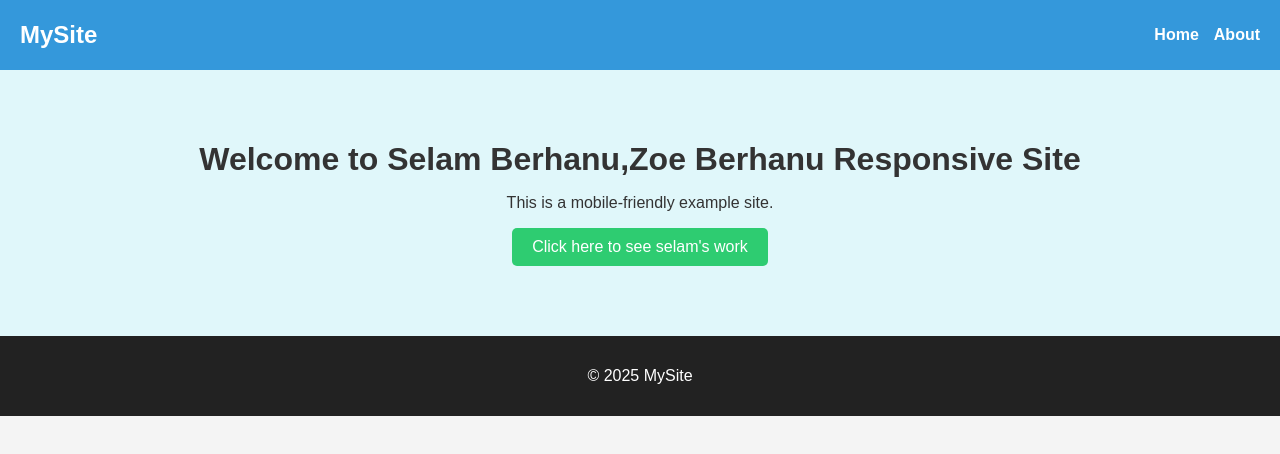
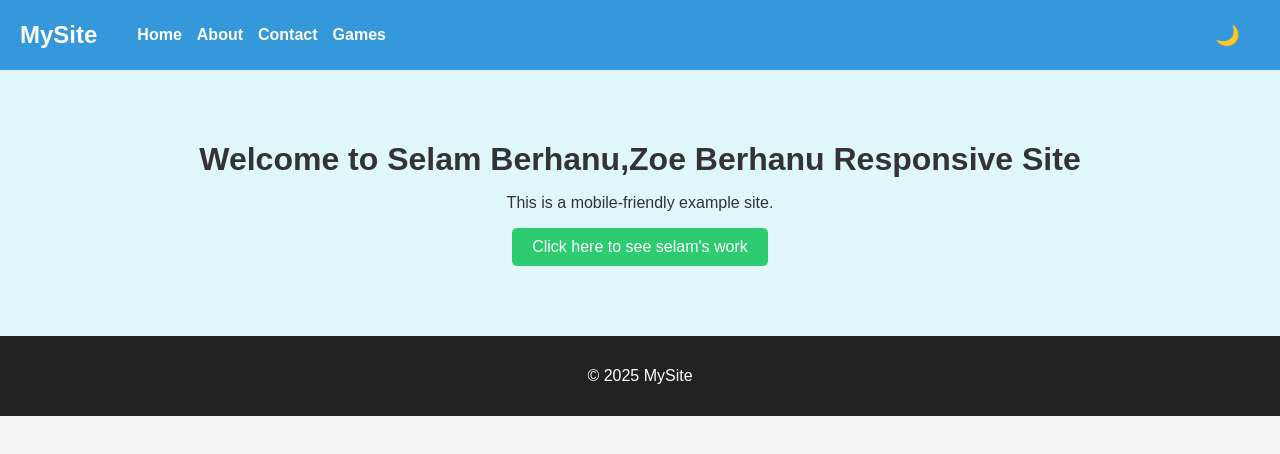
Before and after one commit to selamcodee/selamweb, a plain HTML site: page index.html in a window 1280 px wide. Drawn offline with Linux system fonts and the light colour scheme.

Commit message:
Update index.html

```diff
--- a/index.html
+++ b/index.html
@@ -13,7 +13,10 @@
   <ul class="nav-links">
     <li><a href="index.html">Home</a></li>
     <li><a href="about.html">About</a></li>
+    <li><a href="contact.html">Contact</a></li>
+    <li><a href="games.html">Games</a></li> <!-- ✅ add this -->
   </ul>
+  <button id="toggleTheme" class="toggle-btn">🌙</button>
 </nav>
 
   <header class="hero">
```
Lines whose indentation alone changed are shown as unchanged.
